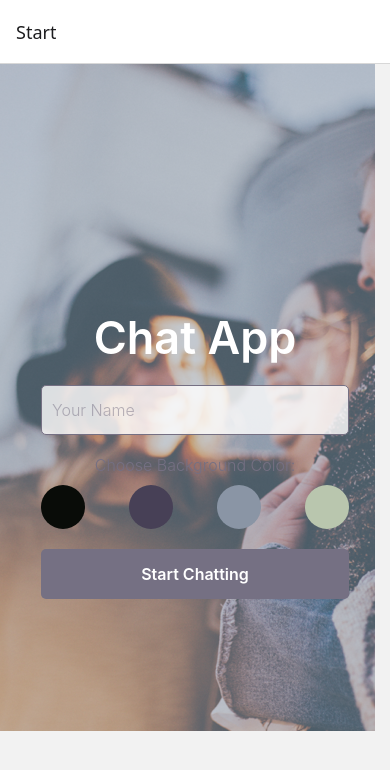
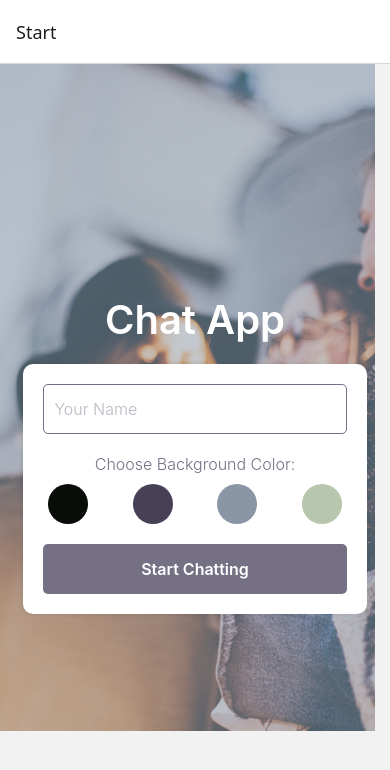
Before and after one commit to AmySikora/Chat-App, a React Native app: screen /Start in a window 390 px wide. Shown: the top 770 px of the page. Built offline with nearby package versions, Linux system fonts and the light colour scheme.

Commit message:
Updated Start to pass the background color to Chat

```diff
--- a/components/Chat.js
+++ b/components/Chat.js
@@ -1,26 +1,38 @@
-import { useEffect } from 'react';
-import { StyleSheet, View, Text } from 'react-native';
+import React, { useEffect } from "react";
+import { StyleSheet, View, Text } from "react-native";
 
 const Chat = ({ route, navigation }) => {
-  const { name } = route.params;
+  const { name, background } = route.params; // Destructure the name and background color from Start.js
 
   useEffect(() => {
+    // Set the navigation bar title to the user's name
     navigation.setOptions({ title: name });
-  }, []);
+  }, [name, navigation]);
+
+  // Check if the background color is dark or light to adjust the text color
+  const textColor = ["#090C08", "#474056"].includes(background)
+    ? "#FFFFFF"
+    : "#000000";
 
   return (
-    <View style={styles.container}>
-      <Text>Hello Chat!</Text>
+    <View style={[styles.container, { backgroundColor: background }]}>
+      <Text style={[styles.text, { color: textColor }]}>
+        Welcome to the Chat, {name}!
+      </Text>
     </View>
   );
-}
+};
 
 const styles = StyleSheet.create({
   container: {
     flex: 1,
-    justifyContent: 'center',
-    alignItems: 'center'
-  }
+    justifyContent: "center",
+    alignItems: "center",
+  },
+  text: {
+    fontSize: 20,
+    fontWeight: "bold",
+  },
 });
 
 export default Chat;
--- a/components/Start.js
+++ b/components/Start.js
@@ -1,4 +1,4 @@
-import React, { useState } from 'react';
+import React, { useState } from "react";
 import {
   StyleSheet,
   View,
@@ -6,34 +6,35 @@ import {
   TextInput,
   TouchableOpacity,
   ImageBackground,
-} from 'react-native';
+} from "react-native";
 
 const Start = ({ navigation }) => {
-  const [name, setName] = useState('');
-  const [backgroundColor, setBackgroundColor] = useState('#FFFFFF');
+  const [name, setName] = useState("");
+  const [backgroundColor, setBackgroundColor] = useState("#FFFFFF");
 
-  // List of background color options
-  const colors = ['#090C08', '#474056', '#8A95A5', '#B9C6AE'];
+  const colors = ["#090C08", "#474056", "#8A95A5", "#B9C6AE"]; // Background color options
 
   return (
     <ImageBackground
-      source={require('../assets/Background Image.png')}
+      source={require("../assets/Background Image.png")}
       style={styles.background}
     >
       <View style={styles.container}>
         {/* App Title */}
         <Text style={styles.title}>Chat App</Text>
 
+        {/* White Box for Input and Options */}
+        <View style={styles.whiteBox}>
           {/* Input Field */}
           <TextInput
             style={styles.textInput}
             value={name}
             onChangeText={setName}
             placeholder="Your Name"
-          placeholderTextColor="rgba(117, 112, 131, 0.5)" // 50% opacity
+            placeholderTextColor="rgba(117, 112, 131, 0.5)"
           />
 
-        {/* Choose Background Color */}
+          {/* Color Selection */}
           <Text style={styles.chooseColorText}>Choose Background Color:</Text>
           <View style={styles.colorOptionsContainer}>
             {colors.map((color) => (
@@ -44,20 +45,26 @@ const Start = ({ navigation }) => {
                { backgroundColor: color },
                backgroundColor === color && styles.selectedColor,
              ]}
-              onPress={() => setBackgroundColor(color)} // Set selected color
+             onPress={() => setBackgroundColor(color)}
            />
+
             ))}
           </View>
 
-        {/* Start Chatting Button */}
+    {/* Button */}
     <TouchableOpacity
       style={styles.button}
       onPress={() =>
-            navigation.navigate('Chat', { name: name, backgroundColor: backgroundColor })
+        navigation.navigate("Chat", {
+          name: name,
+          background: backgroundColor,
+        })
       }
     >
       <Text style={styles.buttonText}>Start Chatting</Text>
     </TouchableOpacity>
+
+        </View>
       </View>
     </ImageBackground>
   );
@@ -66,67 +73,79 @@ const Start = ({ navigation }) => {
 const styles = StyleSheet.create({
   background: {
     flex: 1,
-    resizeMode: 'cover',
+    resizeMode: "cover",
+    justifyContent: "center",
+    alignItems: "center",
   },
   container: {
     flex: 1,
-    justifyContent: 'center',
-    alignItems: 'center',
-    paddingHorizontal: 20,
+    justifyContent: "center",
+    alignItems: "center",
+    width: "100%",
   },
   title: {
-    fontSize: 45,
-    fontWeight: '600',
-    color: '#FFFFFF',
+    fontSize: 40,
+    fontWeight: "600",
+    color: "#FFFFFF",
     marginBottom: 20,
   },
+  whiteBox: {
+    width: "88%",
+    backgroundColor: "#FFFFFF",
+    borderRadius: 10,
+    padding: 20,
+    alignItems: "center",
+    elevation: 10, // Shadow for Android
+    shadowColor: "#000", // Shadow for iOS
+    shadowOpacity: 0.1,
+    shadowRadius: 5,
+  },
   textInput: {
-    width: '88%',
+    width: "100%",
     height: 50,
     borderWidth: 1,
-    borderColor: '#757083',
+    borderColor: "#757083",
     borderRadius: 5,
     paddingHorizontal: 10,
     fontSize: 16,
-    fontWeight: '300',
-    color: '#757083',
-    backgroundColor: 'rgba(255, 255, 255, 0.8)', // Slight opacity
+    fontWeight: "300",
+    color: "#757083",
     marginBottom: 20,
   },
   chooseColorText: {
     fontSize: 16,
-    fontWeight: '300',
-    color: '#757083',
+    fontWeight: "300",
+    color: "#757083",
     marginBottom: 10,
   },
   colorOptionsContainer: {
-    flexDirection: 'row',
-    justifyContent: 'space-between',
-    width: '88%',
+    flexDirection: "row",
+    justifyContent: "space-between",
+    width: "100%",
     marginBottom: 20,
   },
   colorOption: {
-    width: 44,
-    height: 44,
-    borderRadius: 22,
-    borderWidth: 2,
-    borderColor: 'transparent',
+    width: 40,
+    height: 40,
+    borderRadius: 20,
+    marginHorizontal: 5,
   },
   selectedColor: {
-    borderColor: '#FFFFFF', // Highlight selected color
+    borderWidth: 2,
+    borderColor: "#757083",
   },
   button: {
-    width: '88%',
+    width: "100%",
     height: 50,
-    backgroundColor: '#757083',
-    justifyContent: 'center',
-    alignItems: 'center',
+    backgroundColor: "#757083",
+    justifyContent: "center",
+    alignItems: "center",
     borderRadius: 5,
   },
   buttonText: {
     fontSize: 16,
-    fontWeight: '600',
-    color: '#FFFFFF',
+    fontWeight: "600",
+    color: "#FFFFFF",
   },
 });
 
```
Also changed, not shown: components/README.md (deleted), 2 other files (tests, documents, lock files or other folders). Lines whose indentation alone changed are shown as unchanged.
